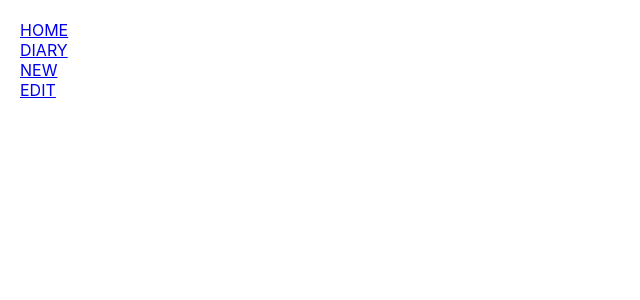
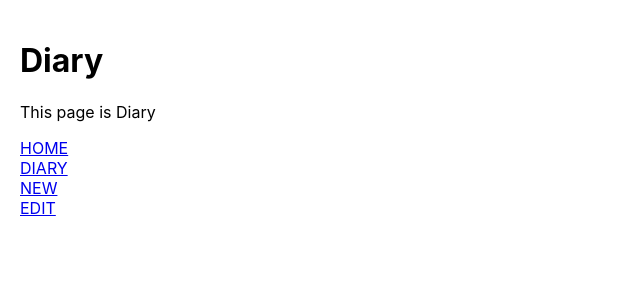
Before and after one commit to hyeonukdev/react-diary, a React (Create React App) app: page /diary/1 in a window 1280 px wide. Before the commit this address had no page. Shown: the top 300 px of the page, without its empty margins (0-640 px from the left). Built offline with nearby package versions, Linux system fonts and the light colour scheme.

Commit message:
:sparkles: Add useParams

```diff
--- a/src/App.js
+++ b/src/App.js
@@ -16,7 +16,7 @@
           <Route path="/" element={<Home />} />
           <Route path="/new" element={<New />} />
           <Route path="/edit" element={<Edit />} />
-          <Route path="/diary" element={<Diary />} />
+          <Route path="/diary/:id" element={<Diary />} />
         </Routes>
         <RouteTest />
       </div>
--- a/src/pages/Diary.js
+++ b/src/pages/Diary.js
@@ -1,4 +1,7 @@
+import { useParams } from "react-router-dom";
+
 const Diary = () => {
+  const { id } = useParams();
   return (
     <div>
       <h1>Diary</h1>
```
